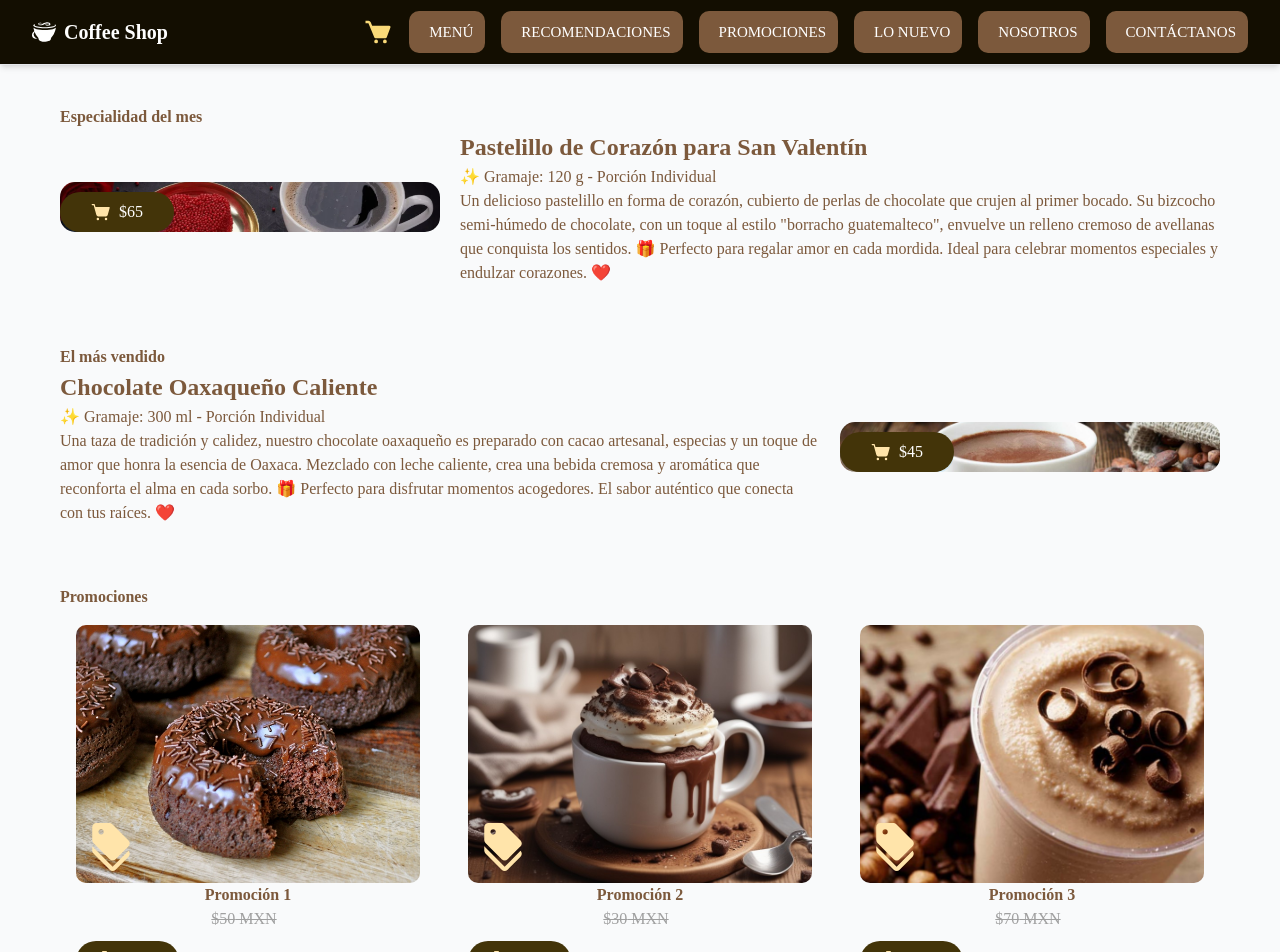
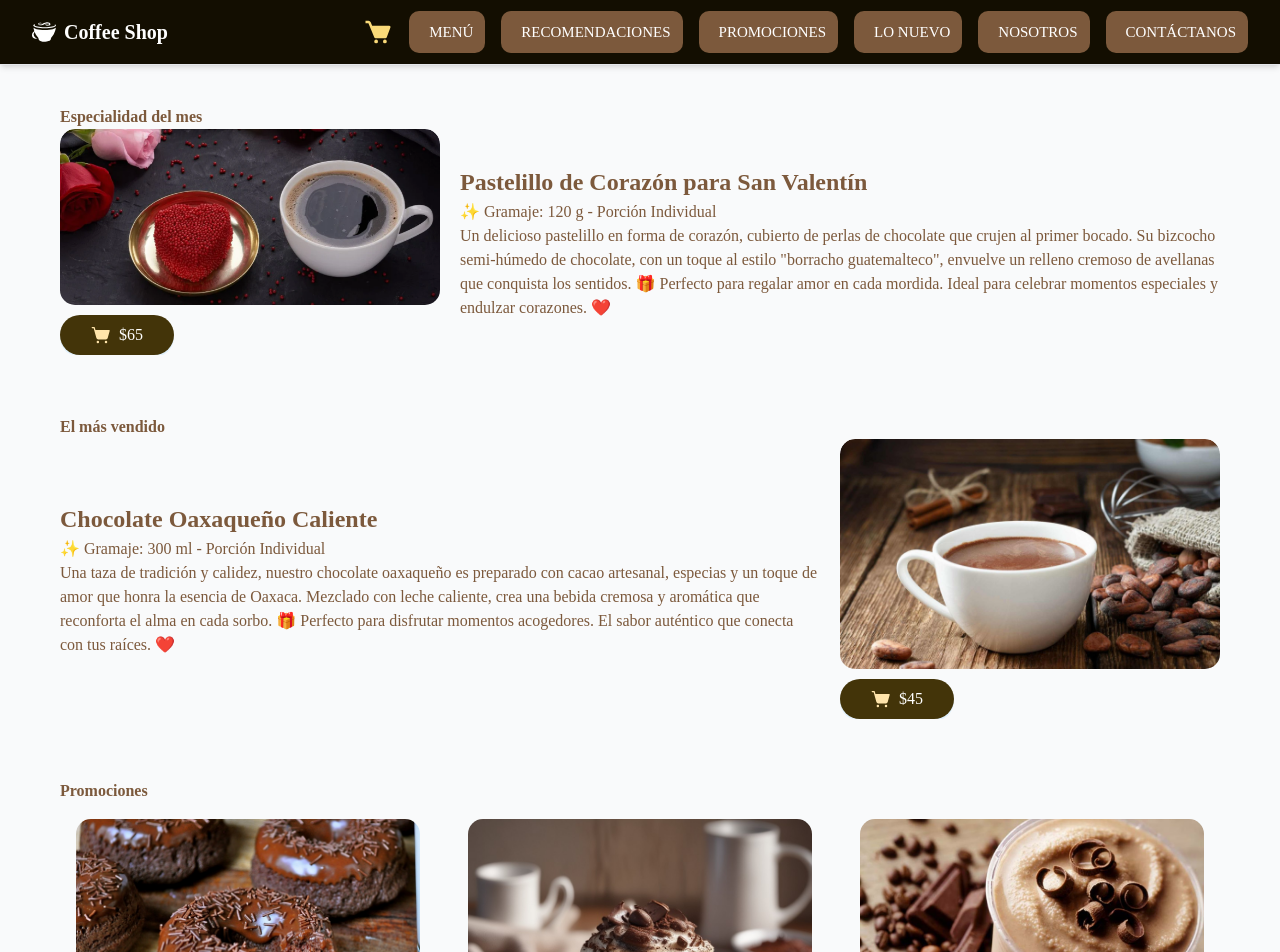
Before and after one commit to AWKDevs/coffe-shop, a Next.js app: page / in a window 1280 px wide. Shown: the top 952 px of the page. Built offline with nearby package versions, Linux system fonts and the light colour scheme; a web font is replaced by a local one; what tailwindcss-motion would draw is missing.

Commit message:
Fix image component style

```diff
--- a/app/components/cards/FeatureCard.tsx
+++ b/app/components/cards/FeatureCard.tsx
@@ -59,7 +59,12 @@ const FeatureCard: React.FC<FeatureCardProps> = ({ name, image, price, isNew, is
                         }}
                     />
                 )}
-                <Image src={image} alt={name} layout="fill" objectFit="cover" />
+                <Image src={image} alt={name} width={600} height={400}
+                style={{
+                    objectFit: 'cover',
+                    borderRadius: '15px',
+                }}
+                 />
             </div>
             <h3>{name}</h3>
             {isPromo && originalPrice && (
--- a/app/components/highlights/ProductHighlight.tsx
+++ b/app/components/highlights/ProductHighlight.tsx
@@ -35,7 +35,12 @@ const ProductHighlight: React.FC<ProductHighlightProps> = ({ product, isReverse
                     overflow: 'hidden',
                 }}
             >
-                <Image src={product.image} alt={product.name} layout="fill" objectFit="cover" />
+                <Image src={product.image} alt={product.name} width={600} height={400}
+                style={{
+                    objectFit: 'cover',
+                    borderRadius: '15px',
+                }}
+                />
                 <Button
                     type="primary"
                     size="large"
```
